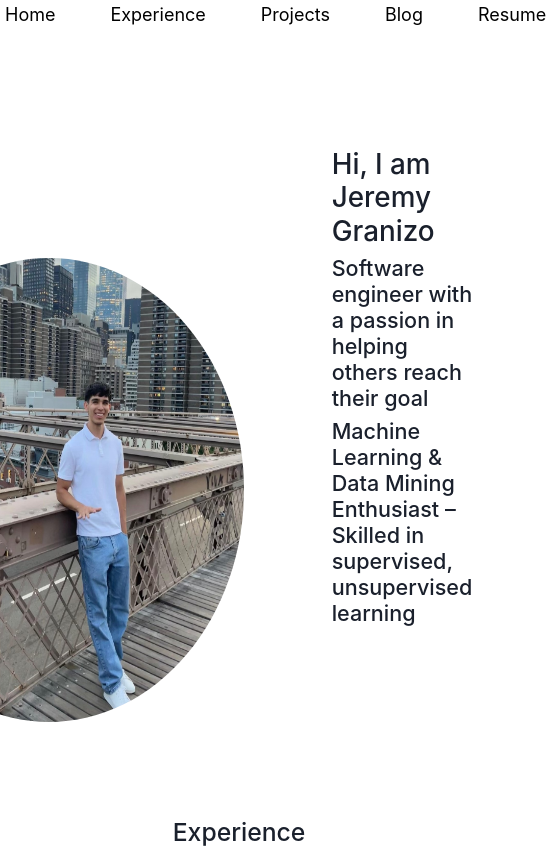
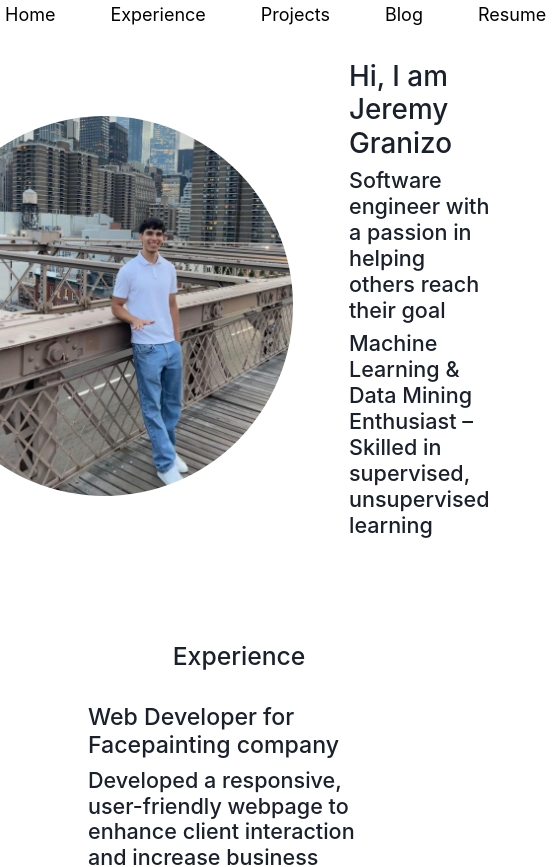
Before and after one commit to jgranizo/MyWebsite, a React (Vite) app in the folder MyWebsite/frontend2/: page / in a window 390 px wide. Shown: the top 867 px of the page, 560 px wide, since content can reach past the window. Built offline with nearby package versions, Linux system fonts and the light colour scheme.

Commit message:
Updated css for home section
fixed css for mobile friendly site

```diff
--- a/MyWebsite/frontend2/src/App.css
+++ b/MyWebsite/frontend2/src/App.css
@@ -63,10 +63,11 @@ svg:hover{
 }
 .my-photo{
   width:auto;
-  height: 55vh;
+  height: 45vh;
   border-radius: 50%;
-  margin-left: 1.5rem;
-  margin-top: auto;
+  margin-left: 1rem;
+  margin-right: 3.5rem;
+  margin-top: 3.5rem;
 }
 
 .home{
@@ -75,14 +76,14 @@ svg:hover{
   margin-bottom: 2rem;
 
 }
-.home:hover{
-  box-shadow: 0 0 20px 10px var(--coloraccent);
+#home:hover{
+  box-shadow: 10px 0 20px 10px var(--coloraccent);
   transition: all .4s ease;
 
 }
 .about-me-text{
 align-content: center;
-padding: 5.5rem;
+padding: 0rem;
 }
 
 .about-me-text h4{
@@ -97,10 +98,6 @@ margin-top: 0.5rem;}
 }
 
 
-#experience-section:hover{
-  box-shadow: 0 0 20px 10px var(--coloraccent);
-  transition: all .4s ease;
-}
 .experience-grid h3{
 display: flex;
 justify-content: center;
--- a/MyWebsite/frontend2/src/App.jsx
+++ b/MyWebsite/frontend2/src/App.jsx
@@ -4,7 +4,11 @@ import HomePage from './components/homepage';
 import BlogsList from './components/blogs-list';
 import Blog from './components/blog';
 function App() {
-
+//TODO:
+/***Fix css of blogs
+ * fix css of mobile view, introductory
+ *
+ */
   return (
     <>
 
```
